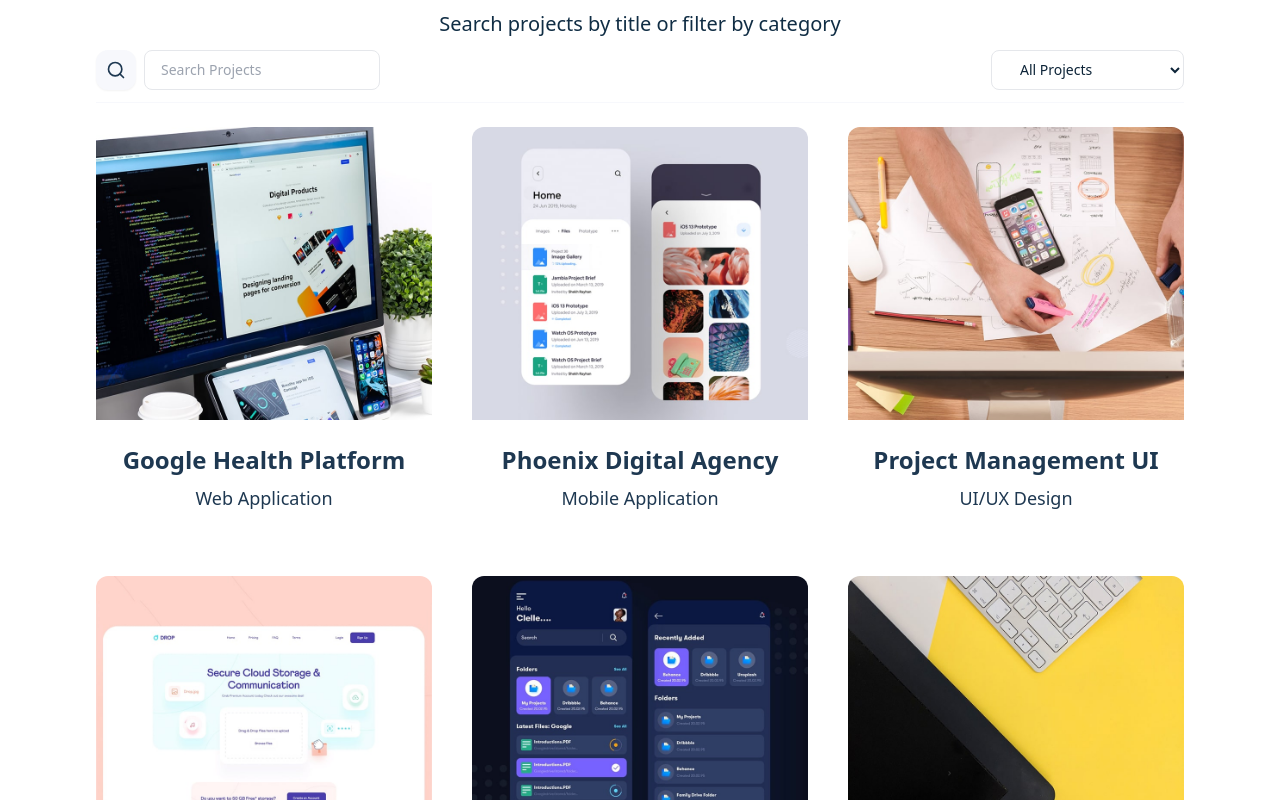
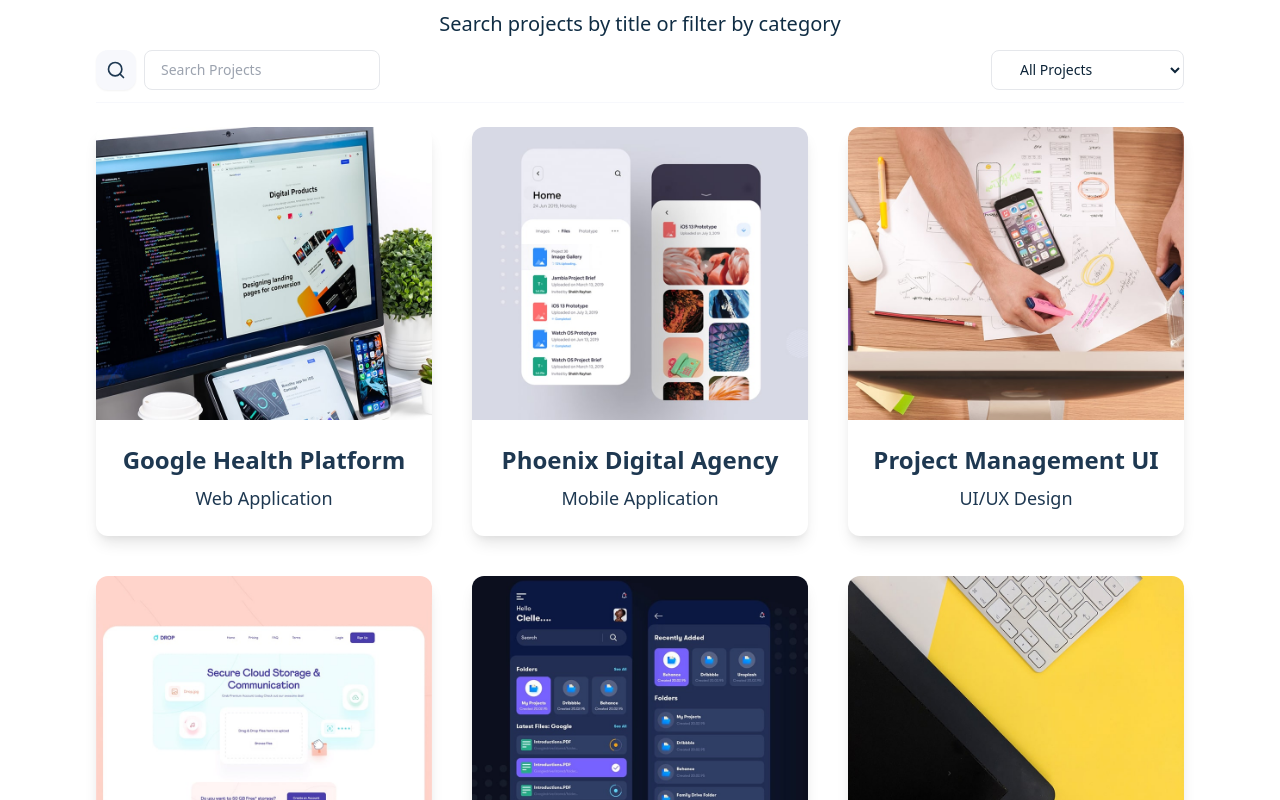
Before and after one commit to phoenix979797/portfolio, a React (Create React App) app: page / in a window 1280 px wide. Shown: the part 960-1760 px from the top of the page. Built offline with nearby package versions, Linux system fonts and the light colour scheme.

Commit message:
Projects shadows

```diff
--- a/src/components/projects/ProjectSingle.js
+++ b/src/components/projects/ProjectSingle.js
@@ -12,11 +12,8 @@ const ProjectSingle = ({ title, category, image }) => {
 				delay: 0.15,
 			}}
 		>
-			<Link
-				to="/projects/single-project"
-				className="rounded-xl shadow-lg hover:shadow-xl cursor-pointer mb-10 sm:mb-0 bg-secondary-light dark:bg-ternary-dark"
-				aria-label="Single Project"
-			>
+			<Link to="/projects/single-project" aria-label="Single Project">
+				<div className="rounded-xl shadow-lg hover:shadow-xl cursor-pointer mb-10 sm:mb-0 bg-secondary-light dark:bg-ternary-dark">
 					<div>
 						<img
 							src={image}
@@ -32,6 +29,7 @@ const ProjectSingle = ({ title, category, image }) => {
 							{category}
 						</span>
 					</div>
+				</div>
 			</Link>
 		</motion.div>
 	);
```
Lines whose indentation alone changed are shown as unchanged.
